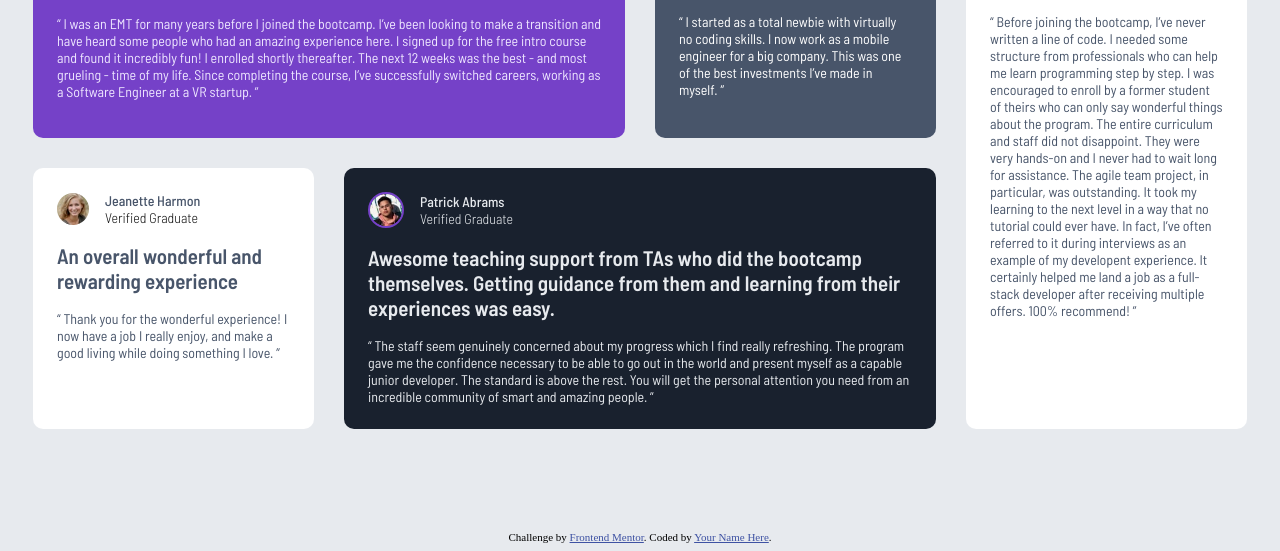
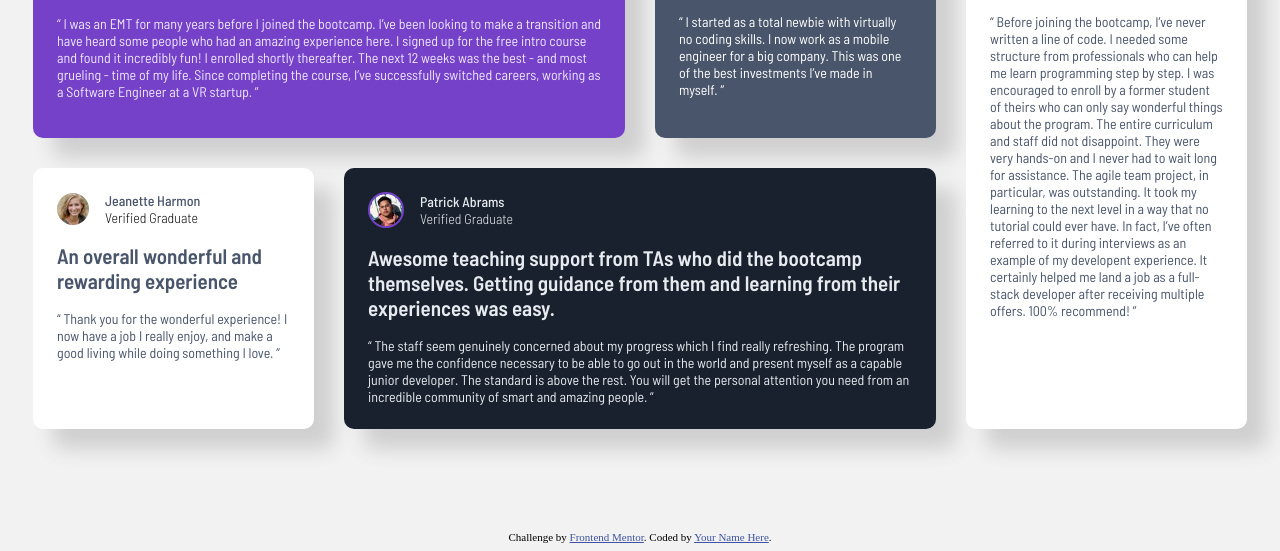
Before and after one commit to Emiliano-DM/testimonials-grid-section, a plain HTML site: page index.html in a window 1280 px wide. Shown: the part 265-816 px from the top of the page. Drawn offline with Linux system fonts and the light colour scheme.

Commit message:
Fix background color and card shadow

```diff
--- a/style.css
+++ b/style.css
@@ -4,7 +4,7 @@ body {
   display: flex;
   flex-direction: column;
   justify-content: space-between;
-  background-color: hsl(214, 17%, 92%);
+  background-color: hsl(0,0%, 95%);
   min-height: 100vh;
 }
 
@@ -27,6 +27,7 @@ main {
 article {
   padding: 1.5rem;
   border-radius: 10px;
+  box-shadow: 20px 20px 20px hsl(0, 0%, 81%);
 }
 
 article header {
```
